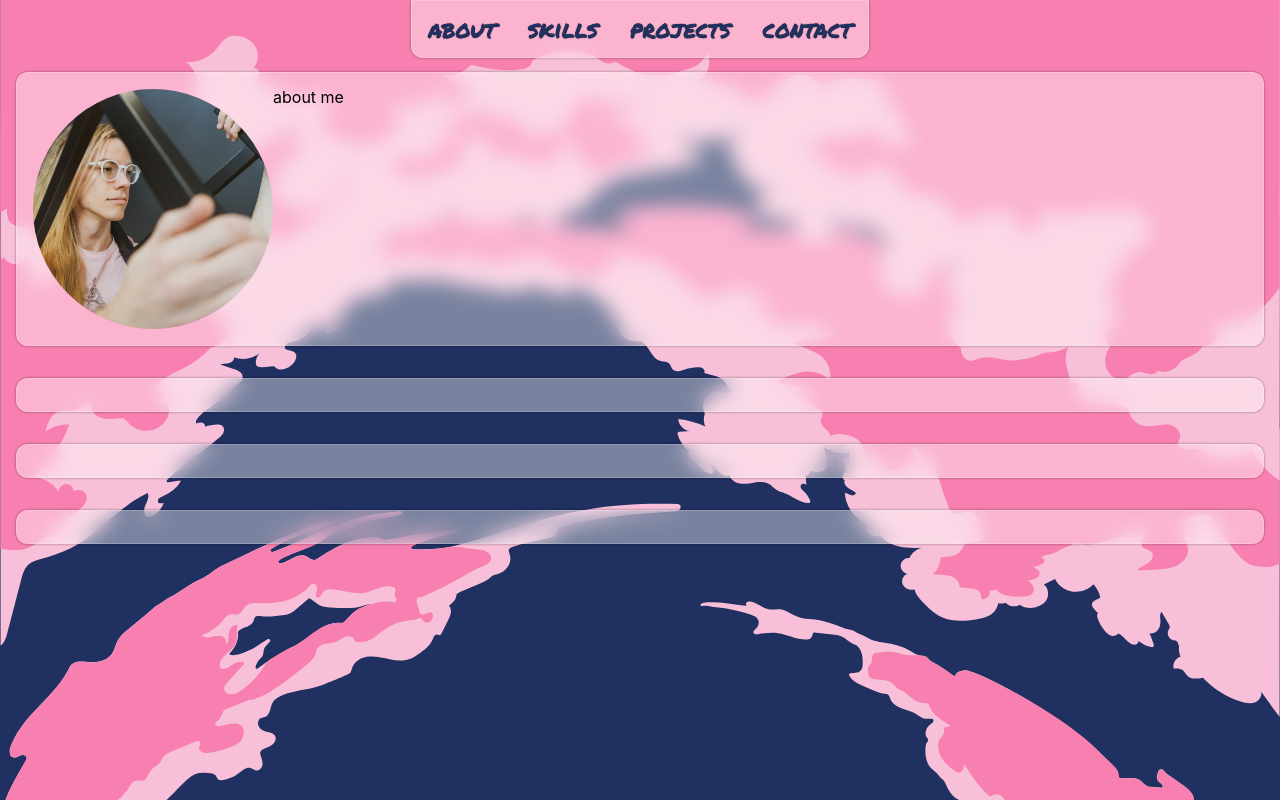
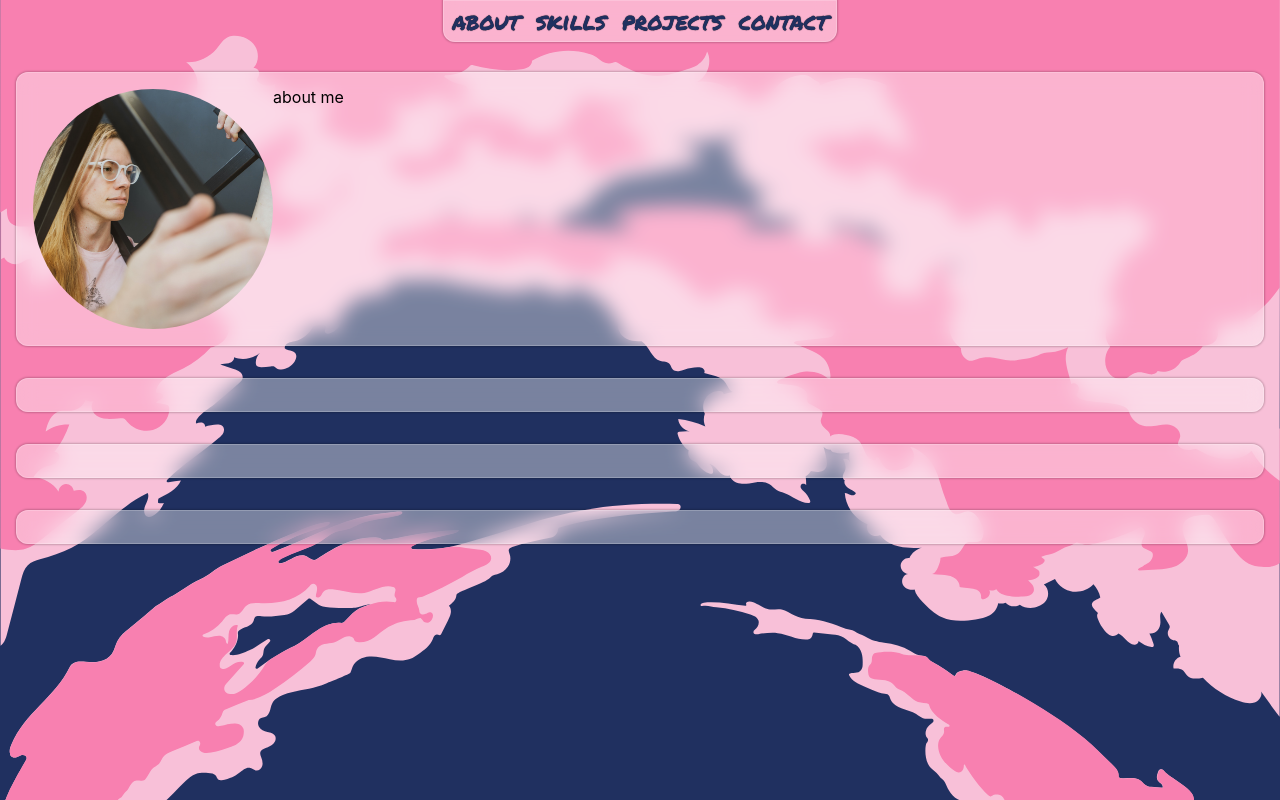
Before and after one commit to theykay/bubblegum, a React (Create React App) app: page /handmade in a window 1280 px wide. Shown: the top 800 px of the page. Built offline with nearby package versions, Linux system fonts and the light colour scheme.

Commit message:
targeted parent element for swipe motion, index.scss targeted html and body and hid overflow to prevent movement during swipe, topmenu endtouch added e.preventdefault to prevent background movement from swipe

```diff
--- /dev/null
+++ b/src/Components/TopMenu/TopMenu.jsx
@@ -0,0 +1,129 @@
+import React, { useState, useEffect } from 'react';
+import './TopMenu.scss';
+import Dropdown from '../../Components/Dropdown';
+
+
+const TopMenu = () => {
+  const [pullTag, setPullTag] = useState();
+  const [navbar, setNavbar] = useState();
+  const [navbarTop, setNavbarTop] = useState(-176);
+  const [startY, setStartY] = useState(0);
+  const [allowDown, setAllowDown] = useState(true);
+  const [allowUp, setAllowUp] = useState(true);
+  const [direction, setDirection] = useState("");
+
+  useEffect(() => {
+    setNavbar(document.getElementById('header'));
+    setPullTag(document.getElementById('dd-tag'));
+    window.addEventListener('touchmove', window.preventDefault, {passive: false});
+  }, []);
+
+  const changeClass = (e) => {
+    const all = document.getElementsByClassName('navbar-link');
+    for (let i = 0; i < all.length; i++) {
+      all[i].setAttribute('className', 'navbar-link')
+    }
+    const current = e.target;
+    current.setAttribute('className', 'active-section navbar-link');
+  };
+
+  const dragTouch = (e) => {
+    let temp = window.getComputedStyle(navbar).top;
+    temp = parseInt(temp.replace("px", ""));
+    if (temp > 0) {
+      temp = 0;
+      setAllowUp(true);
+      setAllowDown(false);
+    } else if (temp < -176) {
+      temp = -176;
+      setAllowUp(false);
+      setAllowDown(true);
+    } else if (temp === 0) {
+      setAllowUp(true);
+      setAllowDown(false);
+    } else if (temp === -176) {
+      setAllowDown(true);
+      setAllowUp(false);
+    } else {
+      setAllowDown(true);
+      setAllowUp(true);
+    }
+    const progressY = startY - e.touches[0].clientY;
+    setDirection(progressY > 0 )
+    let translation = progressY > 0 ? parseInt(-Math.abs(progressY)) : parseInt(Math.abs(progressY));
+    // 176px movement allowed
+
+    // for use in endTouch
+    setDirection(translation > 0 ? "d" : "u");
+    // console.log(direction);
+
+    if (temp + translation > 0) {
+      temp = 0;
+      setAllowDown(false);
+      setAllowUp(true);
+    } else if (temp + translation < -176) {
+      temp = -176;
+      setAllowDown(true);
+      setAllowUp(false);
+    } else temp += translation;
+
+    if ((allowDown && translation >= 0) || (allowUp && translation <= 0)) {
+      setAllowDown(temp < 0);
+      setAllowUp(temp > -176);
+      navbar.setAttribute('style', `top: ${temp}px`);
+      pullTag.setAttribute('style', `top: ${temp+176}px`);
+    }
+  };
+
+  const endTouch = (e) => {
+    e.preventDefault();
+    let temp = window.getComputedStyle(navbar).top;
+    temp = parseInt(temp.replace("px",""));
+    const finishingTouch = e.changedTouches[0].clientY;
+    console.log(direction);
+    if (direction === "d") {
+      // smooth animate open
+    } else if (direction === "u") {
+      // smooth animate closed
+    }
+  };
+
+  const startTouch = (e) => {
+    let temp = window.getComputedStyle(navbar).top;
+    setNavbarTop(parseInt(temp.replace("px", "")));
+    setAllowDown(navbarTop < 0);
+    setAllowUp(navbarTop > -176);
+    // console.log(navbarTop);
+    const { touches } = e;
+    if (touches && touches.length === 1) {
+      const touch = touches[0];
+      setStartY(touch.clientY);
+      pullTag.addEventListener('touchmove', dragTouch);
+      pullTag.addEventListener('touchend', endTouch);
+    }
+  };
+
+  return (
+    <nav id="header" className="navbar">
+      <ul id="dd-content" className="links-list">
+        <li className="list-item">
+          <a onClick={changeClass} className="navbar-link" href="#about">about</a>
+        </li>
+        <li className="list-item">
+          <a onClick={changeClass} className="navbar-link" href="#skills">skills</a>
+        </li>
+        <li className="list-item">
+          <a onClick={changeClass} className="navbar-link" href="#projects">projects</a>
+        </li>
+        <li className="list-item">
+          <a onClick={changeClass} className="navbar-link" href="#contact">contact</a>
+        </li>
+      </ul>
+      <div id="dd-tag" onTouchStart={startTouch}>
+        <Dropdown />
+      </div>
+    </nav>
+  )
+}
+
+export default TopMenu;
--- /dev/null
+++ b/src/Components/TopMenu/TopMenu.scss
@@ -0,0 +1,85 @@
+@use '../../styles/main' as styles;
+
+#header {
+  width: 100%;
+  display: flex;
+  justify-content: center;
+  z-index: 3;
+  @include styles.xs {
+    position: absolute;
+    top: -176px;
+    flex-direction: column;
+    align-items: center;
+  }
+  @include styles.sm {
+    position: fixed;
+    top: 0;
+  }
+}
+
+.links-list {
+  display: inline-flex;
+  list-style-type: none;
+  box-shadow: 0 0 2px 1px rgba(0, 0, 0, 0.2);
+  @include styles.xs {
+    background: white;
+    flex-direction: column;
+    align-items: center;
+    width: auto;
+    padding: .5rem .5rem;
+    margin: 0 auto;
+  }
+  @include styles.sm {
+    margin-top: 0;
+    background: rgba(255, 255, 255, 0.4);
+    backdrop-filter: blur(10px);
+    border-radius: 0 0 0.75rem 0.75rem;
+    border: 1px solid rgba(255, 255, 255, 0.2);
+    flex-direction: row;
+    justify-content: center;
+    align-items: space-between;
+  }
+}
+
+.list-item {
+  padding: .5rem;
+  text-shadow: 0 0 1px black;
+  line-height: 1;
+}
+
+.navbar-link {
+  font-family: styles.$fontFancy;
+  color: styles.$colorDark;
+  font-size: 1.5rem;
+  line-height: 1;
+  &:hover {
+    color: styles.$colorMid;
+  }
+}
+
+#dd-tag {
+  @include styles.xs {
+    // position: fixed;
+    // top: 0;
+    width: auto;
+    height: auto;
+    margin-right: auto;
+    margin-left: auto;
+    display: flex;
+    flex-direction: column;
+    justify-content: flex-start;
+    align-items: center;
+    text-align: center;
+    padding: 0 0.5rem 0.5rem 1rem;
+    font-size: 2rem;
+    background: rgba(255, 255, 255, 0.6);
+    backdrop-filter: blur(10px);
+    border-radius: 0 0 0.75rem 0.75rem;
+    border: 1px solid rgba(255, 255, 255, 0.2);
+    border-top: 0;
+    box-shadow: 0 0 2px 1px rgba(0, 0, 0, 0.2);
+  }
+  @include styles.sm {
+    display: none;
+  }
+}
--- /dev/null
+++ b/src/Components/TopMenu/index.js
@@ -0,0 +1 @@
+export { default } from './TopMenu';
--- a/src/Pages/OnePage/OnePage.jsx
+++ b/src/Pages/OnePage/OnePage.jsx
@@ -1,6 +1,7 @@
 import React from 'react';
 import './OnePage.scss';
-import Navbar from '../../Components/Navbar';
+// import Navbar from '../../Components/Navbar';
+import TopMenu from '../../Components/TopMenu';
 import Clouds from '../../Components/Clouds';
 import About from '../../Sections/About';
 import Contact from '../../Sections/Contact';
@@ -11,7 +12,8 @@ import Skills from '../../Sections/Skills';
 const OnePage = () => {
   return (
     <>
-      <Navbar />
+      {/* <Navbar /> */}
+      <TopMenu />
       <Clouds />
       <section id="onepage-content">
         <About />
--- a/src/index.scss
+++ b/src/index.scss
@@ -1,4 +1,8 @@
 @use './styles/main.scss' as styles;
+
+html, body {
+  overflow: hidden;
+}
 
 body {
   margin: 0;
```
